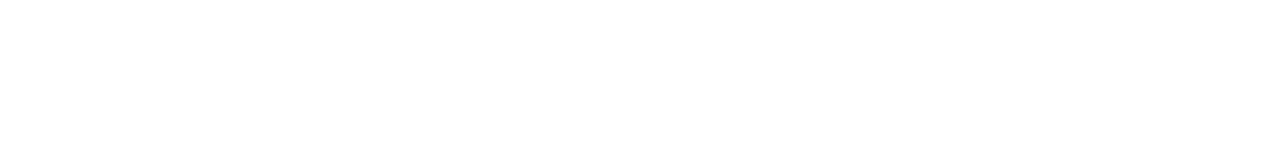
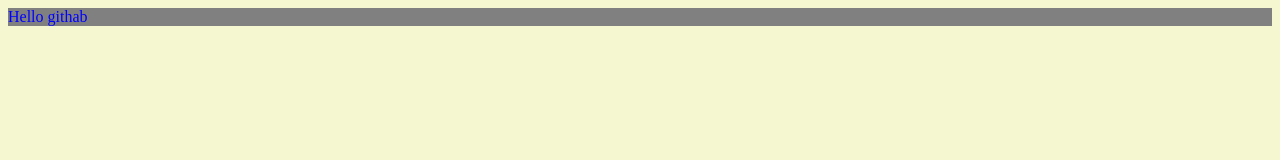
Before and after one commit to iTSerhii85/github_totorial, a plain HTML site: page index.html in a window 1280 px wide. Drawn offline with Linux system fonts and the light colour scheme.

Commit message:
Меняет цвета

```diff
--- a/css/stiles.css
+++ b/css/stiles.css
@@ -1,4 +1,8 @@
 body{
     color: black;
-    background-color: whitesmoke;
+    background-color: rgb(244, 247, 207);
 }
+header{
+    color: blue;
+    background-color: gray;
+}
--- a/index.html
+++ b/index.html
@@ -5,8 +5,20 @@
     <meta http-equiv="X-UA-Compatible" content="IE=edge">
     <meta name="viewport" content="width=device-width, initial-scale=1.0">
     <title>Document</title>
+    <link rel="stylesheet" href="css/stiles.css">
 </head>
 <body>
+    <!-- Голова -->
+    <header>
+     Hello githab
+    </header>
+    <!-- Основная часть -->
+    <main>
 
+    </main>
+    <!-- Подвал -->
+    <footer>
+
+    </footer>
 </body>
 </html>
```
